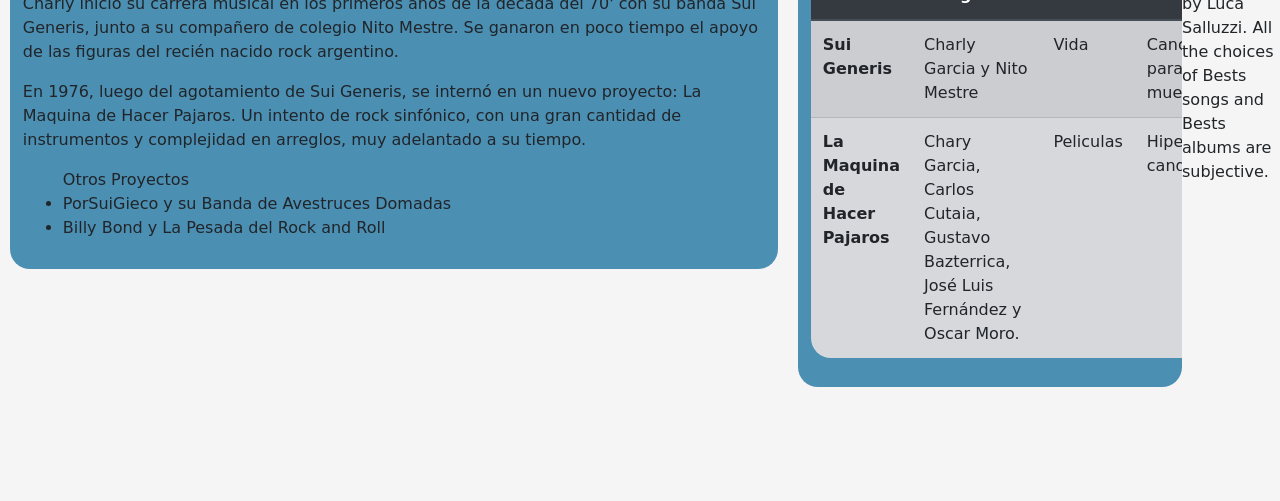
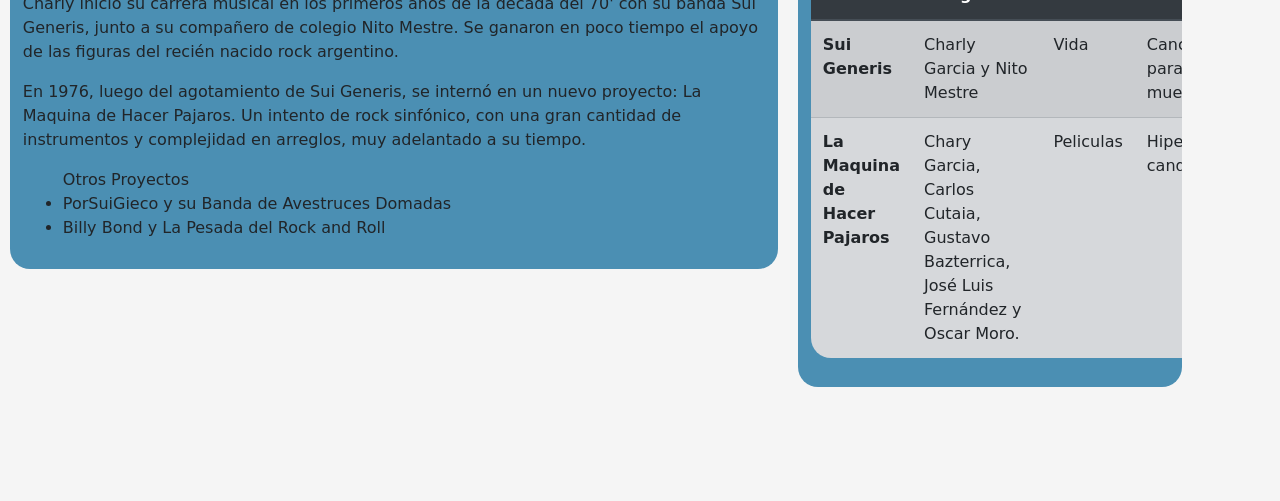
Before and after one commit to SalluzziLuca/Proyect0, a plain HTML site: page 1970.html in a window 1280 px wide. Shown: the part 299-800 px from the top of the page. Drawn offline with nearby package versions, Linux system fonts and the light colour scheme; files whose address does not match are found by name; a web font is replaced by a local one.

```diff
--- a/1970.html
+++ b/1970.html
@@ -36,6 +36,7 @@
   <li> Billy Bond y La Pesada del Rock and Roll</li>
 </ul>
   </div>
+
   <div class="discos">
 <table class="table table-striped table-secondary">
   <thead class="thead-dark">
@@ -67,8 +68,5 @@
  </div>
 </section>
 
-<footer>
-Designed and Programed by Luca Salluzzi. All the choices of Bests songs and Bests albums are subjective.
-</footer>
   </body>
 </html>
```
Also changed, not shown: 1 other file.
